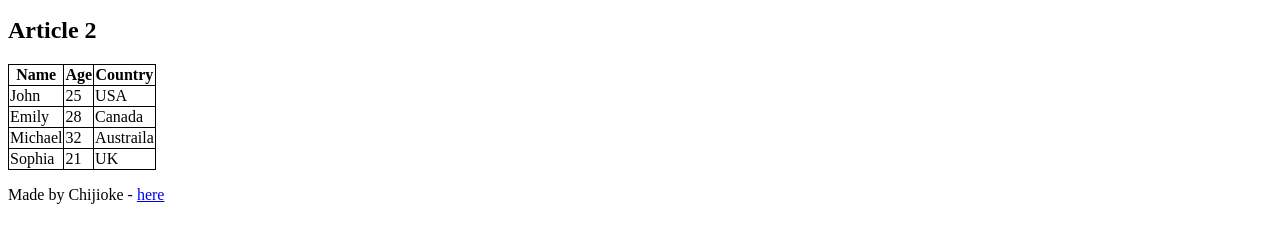
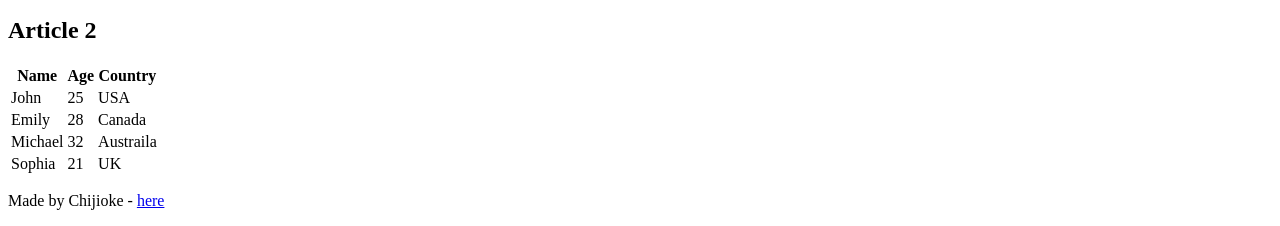
Before and after one commit to cj-flute/alx_html_css, a plain HTML site: page html_basic/index.html in a window 1280 px wide. Shown: the part 588-814 px from the top of the page. Drawn offline with Linux system fonts and the light colour scheme; files that its build step writes are made by us from their sources.

Commit message:
css_basic

```diff
--- a/html_basic/index.html
+++ b/html_basic/index.html
@@ -3,14 +3,8 @@
     <head>
         <meta charset="utf-8">
         <title>index</title>
-        <style>
-            table{
-                border-collapse: collapse;
-            }
-            th,td{
-                border: 1px solid black;
-            }
-        </style>
+        <link rel="stylesheet" href="css_basic/style.css">
+        <link rel="stylesheet" href="css_basic/base.css">
     </head>
     <body>
         <header>
```
Also changed, not shown: html_basic/base_index.html (+2 -0 lines), html_basic/tweets.html (+2 -0 lines), css_basic/base.css (added), css_basic/style.css (added).
